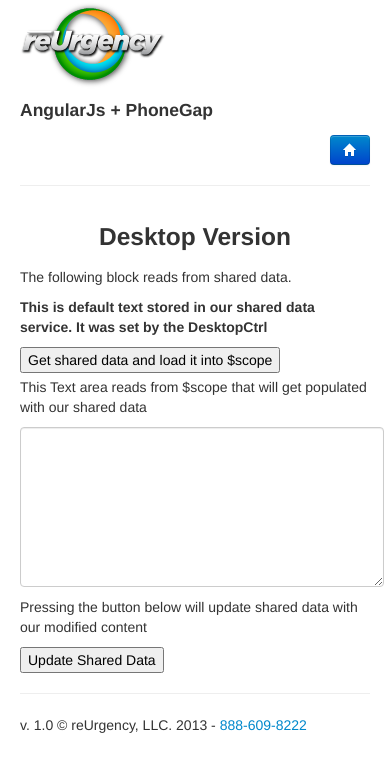
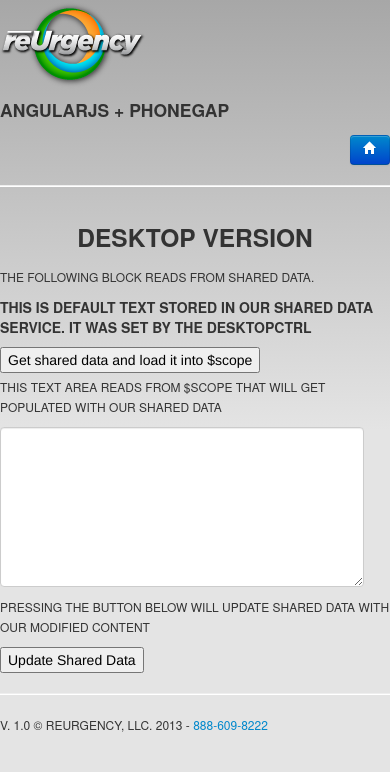
Before and after one commit to DiDinc/reUrgencyDemos, a plain HTML site: page 06-03-13/index.html in a window 390 px wide. Drawn offline with Linux system fonts and the light colour scheme; some packages are replaced by stand-ins of ours.

Commit message:
logo size & index.css inclusion

```diff
--- a/06-03-13/index.html
+++ b/06-03-13/index.html
@@ -6,6 +6,7 @@
     <meta name="viewport" content="user-scalable=no, initial-scale=1, maximum-scale=1, minimum-scale=1, width=device-width, height=device-height, target-densitydpi=device-dpi" />
     <link rel="stylesheet" type="text/css" href="css/bootstrap.min.css" />
     <link rel="stylesheet" type="text/css" href="css/bootstrap-responsive.min.css" />
+    <link rel="stylesheet" type="text/css" href="css/index.css" />
     <title>Angular Js &amp; PhoneGap</title>
 </head>
 <body>
@@ -13,10 +14,10 @@
     <!-- Main Body -->
     <div class="container-fluid">
         <div class="row-fluid"  ng-controller="AppController">
-            <span class="span1">
+            <span class="span2">
                 <img src="img/logo.png">
             </span>
-            <span class="span10">
+            <span class="span9">
                 <h4>{{appTitle}}</h4>
             </span>
             <span class="span1" style="text-align: right;padding-top: 5px">
```
